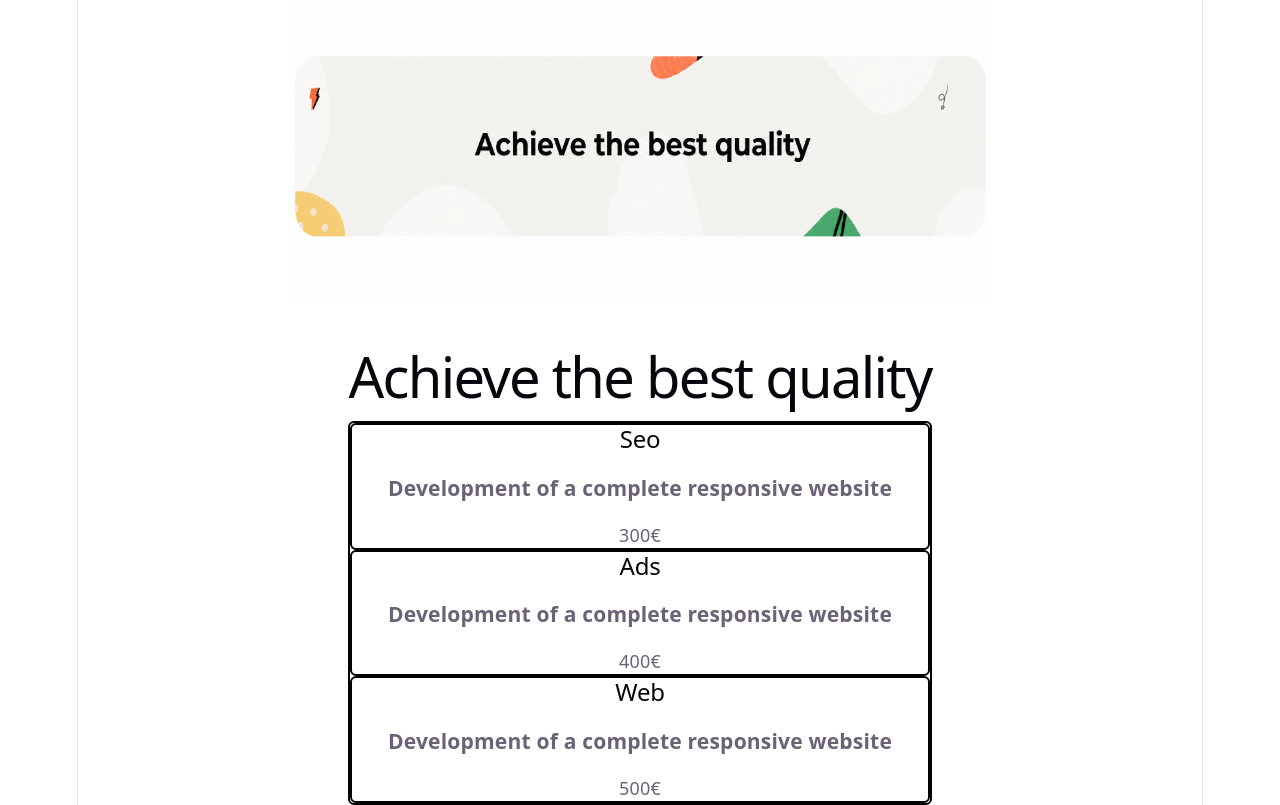
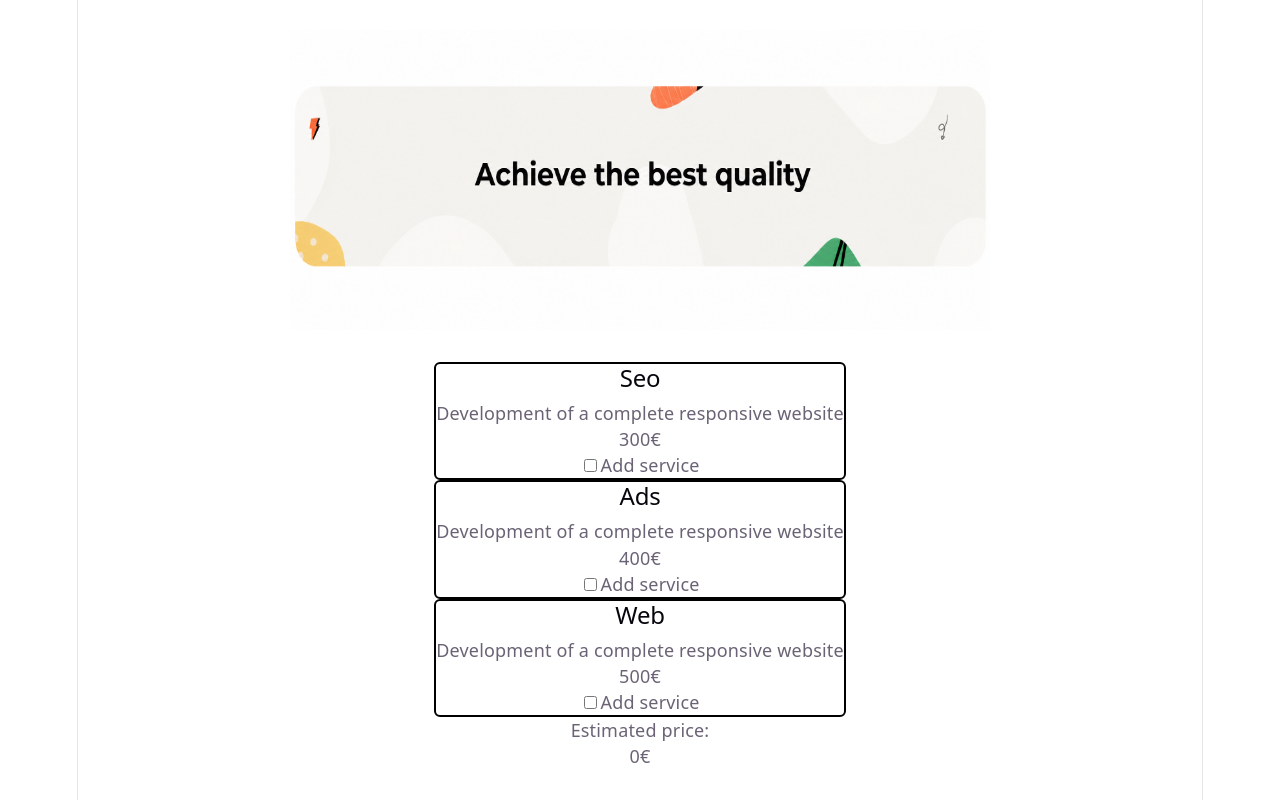
Before and after one commit to alefelipin/it-sprint4-budget, a React (Vite) app: page / in a window 1280 px wide. Built offline with nearby package versions, Linux system fonts and the light colour scheme.

Commit message:
feat: implement checkbox basic services

```diff
--- a/src/App.tsx
+++ b/src/App.tsx
@@ -1,4 +1,4 @@
-//import { useState } from 'react'
+
 import banner from './assets/images/banner.png'
 import './App.css';
 import Budget from './components/Budget.tsx';
@@ -12,7 +12,6 @@ function App() {
           <img src={banner} className="banner" width="700" height="300" alt="" />
         </div>
         <div>
-          <h1>Achieve the best quality</h1>
           <Budget />
         </div>
       </section>
--- a/src/components/Budget.tsx
+++ b/src/components/Budget.tsx
@@ -1,17 +1,50 @@
+import { useState } from 'react'
 import services from '../assets/data/services.json';
 import ServiceItem from './ServiceItem.tsx';
 import './Budget.css';
 
 export default function Budget () {
+
+  const [seo, setSeo] = useState(false);
+  const [ads, setAds] = useState(false);
+  const [web, setWeb] = useState(false);
+
+  function isSelected(id: number) {
+    if (id === 1) return seo;
+    if (id === 2) return ads;
+    if (id === 3) return web;
+    return false;
+  }
+
+  function handleChange(id: number, checked: boolean) {
+    if ( id === 1) setSeo(checked);
+    if ( id === 2) setAds(checked);
+    if ( id === 3) setWeb(checked);
+  }
+
+  const total = services.reduce((accum, service) => {
+    if (isSelected(service.id)) {
+      return accum +service.price;
+    }
+    return accum;
+  }, 0);
+
   return (
     <div className='container'>
-      <div className='card'>
+      <div>
         {services.map((service) => (
         <ServiceItem
           key={service.id}
           service={service}
+          checked={isSelected(service.id)}
+          onChange={(checked) => handleChange(service.id, checked)
+          }
         />
         ))}
+      </div>
+      <div className='totalBudget'>
+        <div>Estimated price:</div>
+        <div>{total}€</div>
       </div>
     </div>
   );
--- a/src/components/ServiceItem.tsx
+++ b/src/components/ServiceItem.tsx
@@ -3,14 +3,33 @@ import './ServiceItem.css';
 
 interface ServiceItemProps {
   service: Service;
+  checked: boolean;
+  onChange: (checked: boolean) => void;
 }
 
-export default function ServiceItem ( { service }: ServiceItemProps) {
+export default function ServiceItem ( { service, checked, onChange }: ServiceItemProps) {
+
   return (
-    <div className='card'>
+    <article className='card'>
+      <div>
       <h2>{service.service}</h2>
-      <h3>{service.description}</h3>
-      <span>{service.price + service.currency}</span>
-    </div>
+      <p>{service.description}</p>
+      </div>
+      <div>
+        <span className='price'>{service.price}</span>
+        <span className='currency'>{service.currency}</span>
+      </div>
+      <label>
+        <input
+          type='checkbox'
+          checked={checked}
+          onChange={(event) => onChange(event.target.checked)}
+        >
+        </input>
+        <span>
+          Add service
+        </span>
+      </label>
+    </article>
   )
 }
```
